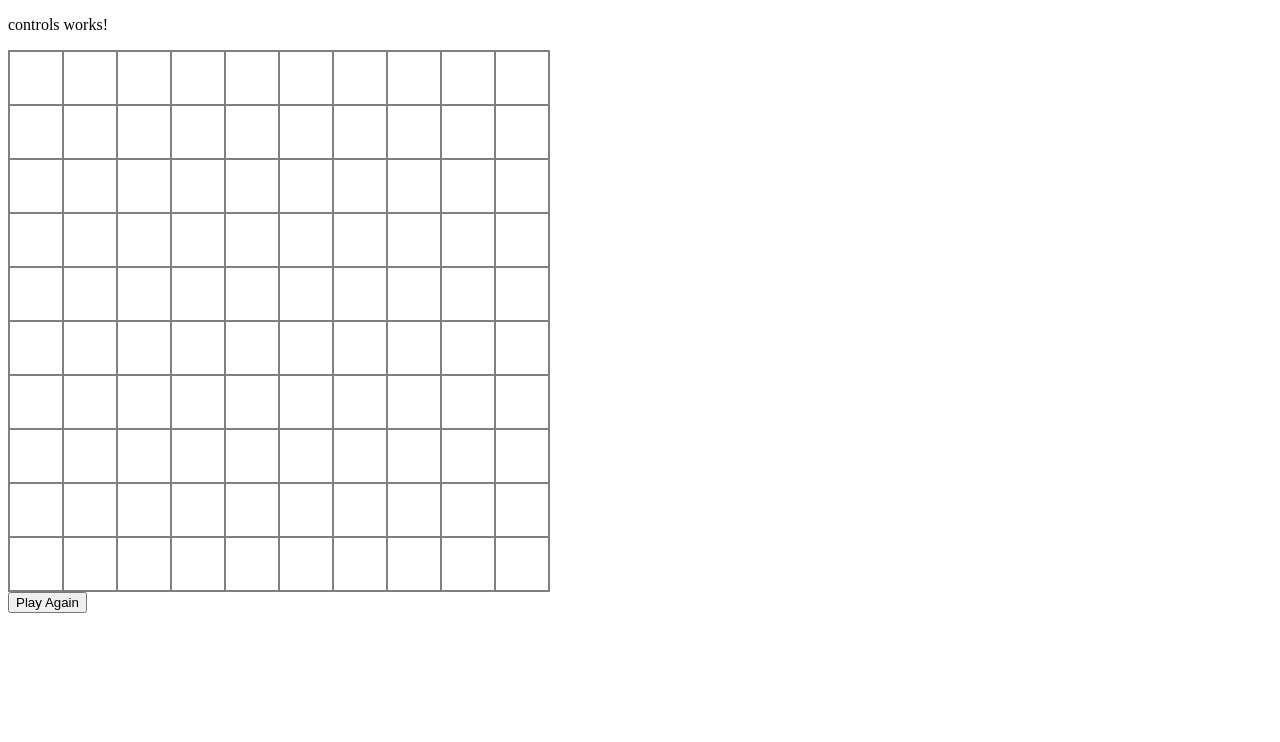
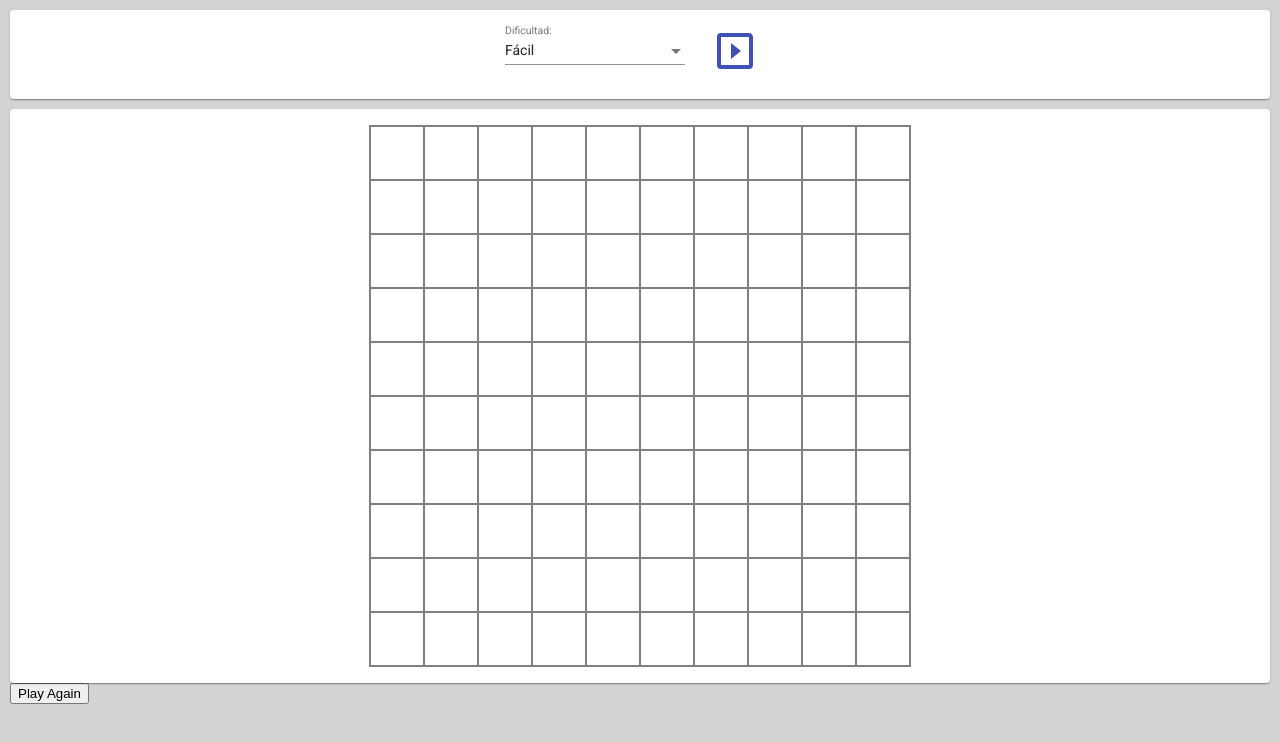
Before and after one commit to EnzoPasse/minesweeper-app, an Angular app: page /game in a window 1280 px wide. Shown: the top 742 px of the page. Built offline with nearby package versions, Linux system fonts and the light colour scheme.

Commit message:
add material and refactor control component

```diff
--- a/angular.json
+++ b/angular.json
@@ -28,6 +28,7 @@
               "src/assets"
             ],
             "styles": [
+              "./node_modules/@angular/material/prebuilt-themes/indigo-pink.css",
               "src/styles.css"
             ],
             "scripts": []
@@ -91,6 +92,7 @@
               "src/assets"
             ],
             "styles": [
+              "./node_modules/@angular/material/prebuilt-themes/indigo-pink.css",
               "src/styles.css"
             ],
             "scripts": []
--- a/package.json
+++ b/package.json
@@ -12,10 +12,12 @@
   "private": true,
   "dependencies": {
     "@angular/animations": "~11.2.8",
+    "@angular/cdk": "^11.2.13",
     "@angular/common": "~11.2.8",
     "@angular/compiler": "~11.2.8",
     "@angular/core": "~11.2.8",
     "@angular/forms": "~11.2.8",
+    "@angular/material": "^11.2.13",
     "@angular/platform-browser": "~11.2.8",
     "@angular/platform-browser-dynamic": "~11.2.8",
     "@angular/router": "~11.2.8",
--- a/src/app/components/game/controls/controls.component.css
+++ b/src/app/components/game/controls/controls.component.css
@@ -0,0 +1,5 @@
+/* button{
+    height: 50px !important;
+    margin-right: 40px;
+}
+ */
--- a/src/app/components/game/controls/controls.component.html
+++ b/src/app/components/game/controls/controls.component.html
@@ -1 +1,21 @@
-<p>controls works!</p>
+<mat-card style="text-align: center;">
+    <mat-card-content style="display: block;">
+        <mat-form-field >
+            <mat-label>Dificultad:</mat-label>
+            <mat-select [(ngModel)]="selectedValue" name="selectedValue">
+                <mat-option [value]="'easy'">Fácil</mat-option>
+                <mat-option [value]="'medium'">Medio</mat-option>
+                <mat-option [value]="'hard'">Dificil</mat-option>
+
+            </mat-select>
+        </mat-form-field>
+
+        <button style="margin-left: 10px;" mat-button color="primary" (click)="onClick()"  matTooltip="Jugar">
+            <svg style="width:48px;height:48px" viewBox="0 0 24 24">
+                <path fill="currentColor"
+                    d="M19,19H5V5H19M19,3H5A2,2 0 0,0 3,5V19A2,2 0 0,0 5,21H19A2,2 0 0,0 21,19V5C21,3.89 20.1,3 19,3M10,8V16L15,12L10,8Z" />
+            </svg>
+        </button>
+
+    </mat-card-content>
+</mat-card>
--- a/src/app/components/game/controls/controls.component.ts
+++ b/src/app/components/game/controls/controls.component.ts
@@ -5,11 +5,15 @@ import { Component, OnInit } from '@angular/core';
   templateUrl: './controls.component.html',
   styleUrls: ['./controls.component.css']
 })
-export class ControlsComponent implements OnInit {
+export class ControlsComponent {
+
+  selectedValue = 'easy';
 
   constructor() { }
 
-  ngOnInit(): void {
+  onClick() {
+    console.log('click');
+    console.log(this.selectedValue);
+
   }
-
 }
--- a/src/app/components/game/game.component.css
+++ b/src/app/components/game/game.component.css
@@ -10,3 +10,11 @@ td{
     width: 50px;
     height: 50px;
 }
+
+mat-card{
+    display: flex;
+    justify-content: center;
+}
+mat-card-content{
+    align-content: center;
+}
--- a/src/app/components/game/game.component.html
+++ b/src/app/components/game/game.component.html
@@ -1,16 +1,22 @@
-
 <app-controls></app-controls>
 
+<div style="margin-top: 10px;">
+<mat-card>
+    <mat-card-content>
         <table>
             <tr *ngFor="let row of board.cells; index as y">
-        <td *ngFor="let cell of row; index as x"
-             (click)="checkCell(cell)"
+                <td *ngFor="let cell of row; index as x" (click)="checkCell(cell)"
                     (contextmenu)="$event.preventDefault();addFlag(cell)">
 
-            <app-cell [cell] = "cell"  ></app-cell>
+                    <app-cell [cell]="cell"></app-cell>
 
                 </td>
             </tr>
         </table>
+    </mat-card-content>
+
+</mat-card>
 
 <button (click)="initBoard()">Play Again</button>
+
+</div>
--- a/src/index.html
+++ b/src/index.html
@@ -6,8 +6,11 @@
   <base href="/">
   <meta name="viewport" content="width=device-width, initial-scale=1">
   <link rel="icon" type="image/x-icon" href="favicon.ico">
+  <link rel="preconnect" href="https://fonts.gstatic.com">
+  <link href="https://fonts.googleapis.com/css2?family=Roboto:wght@300;400;500&display=swap" rel="stylesheet">
+  <link href="https://fonts.googleapis.com/icon?family=Material+Icons" rel="stylesheet">
 </head>
-<body>
+<body class="mat-typography">
   <app-root></app-root>
 </body>
 </html>
--- a/src/styles.css
+++ b/src/styles.css
@@ -1 +1,5 @@
 /* You can add global styles to this file, and also import other style files */
+
+html{height: 100%; background:lightgray; }
+body { height: 100%; }
+body { margin: 10px; font-family: Roboto, "Helvetica Neue", sans-serif; }
```
Also changed, not shown: src/app/app.module.ts (+7 -1 lines), src/app/components/game/material-module.module.ts (added, +160 -0 lines), 1 other file (tests, documents, lock files or other folders). Lines whose indentation alone changed are shown as unchanged.
